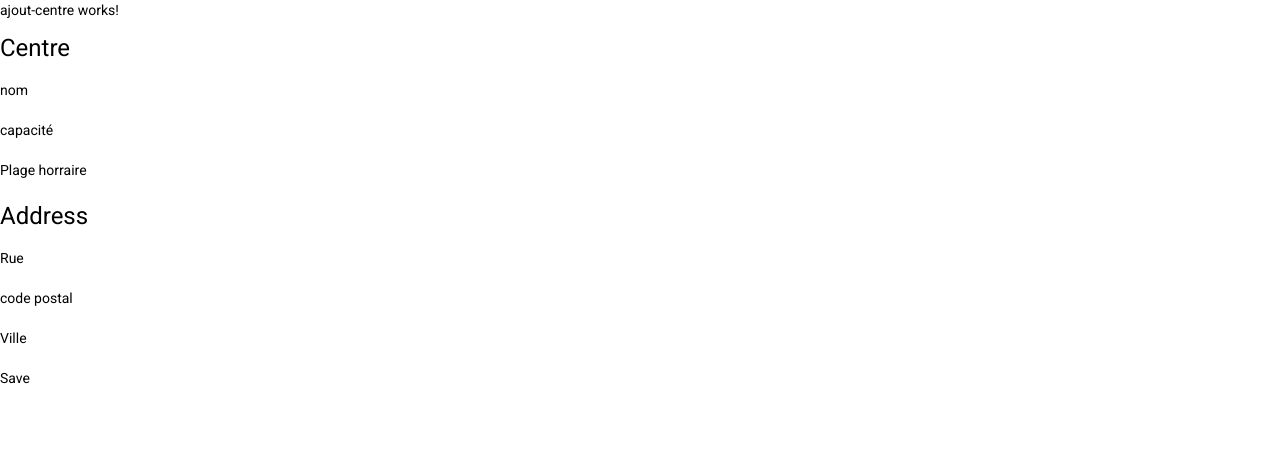
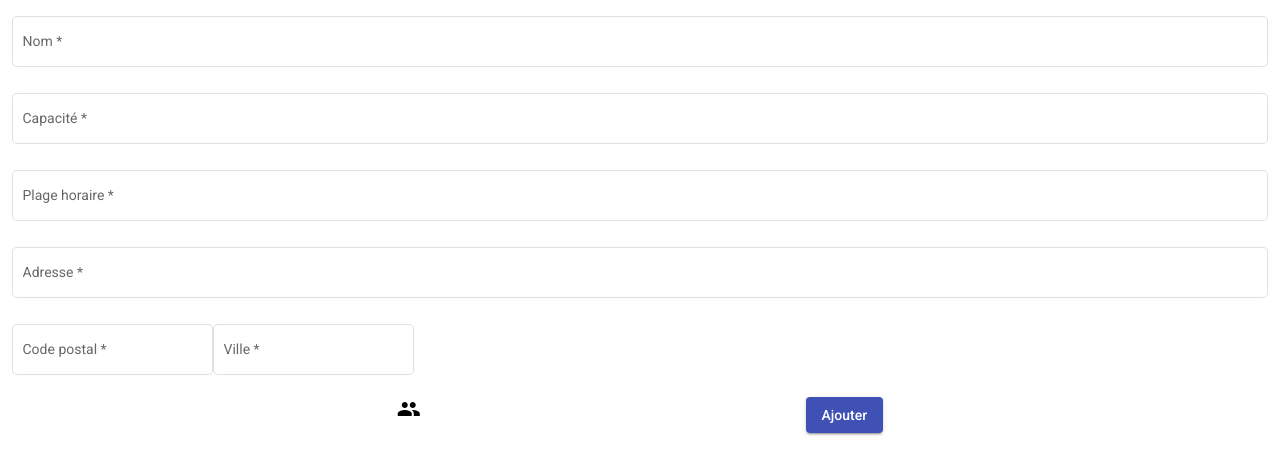
Before and after one commit to Nun4a/fullstackprojet, an Angular app in the folder front/: page /addcentre in a window 1280 px wide. Shown: the top 474 px of the page. Built offline with nearby package versions, Linux system fonts and the light colour scheme; what ng2-search-filter would draw is missing.

Commit message:
Ajout d'un centre fonctionnel | Corriger incrémentation id lors d'une création

```diff
--- a/front/src/app/app-routing.module.ts
+++ b/front/src/app/app-routing.module.ts
@@ -5,8 +5,8 @@ import { HomeComponent } from './component/home';
 import { GestionAdminComponent } from './component/gestion-admin/gestion-admin.component';
 import { ConnexionComponent } from './component/connexion/connexion.component';
 import { AjoutAdminComponent } from './component/ajout-admin/ajout-admin.component';
-import { AjoutCentreComponent } from './component/ajout-centre/ajout-centre.component';
-import { CentresComponent } from './component/centres';
+import { AjoutCentreComponent } from './component/centres/ajout-centre/ajout-centre.component';
+import { CentresComponent } from './component/centres/centre';
 
 const routes: Routes = [
   {path: 'home', component: HomeComponent},
--- a/front/src/app/app.module.ts
+++ b/front/src/app/app.module.ts
@@ -12,11 +12,11 @@ import { HttpClientModule } from '@angular/common/http';
 import { ConnexionComponent } from './component/connexion/connexion.component'
 import { SuperAdminService } from 'src/app/service';
 import { AjoutAdminComponent } from './component/ajout-admin/ajout-admin.component';
-import { AjoutCentreComponent } from './component/ajout-centre/ajout-centre.component';
+import { AjoutCentreComponent } from './component/centres/ajout-centre/ajout-centre.component';
 import { CentreService } from 'src/app/service';
 import { AddressService } from 'src/app/service';
 import { MaterialModule } from './material.module';
-import { CentresComponent } from './component/centres/centres.component';
+import { CentresComponent } from './component/centres/centre/centres.component';
 import { FormEditComponent } from './component/form-edit/form-edit.component';
 import { MenuComponent } from './component/menu/menu.component';
 import { DatagridComponent } from './component/datagrid/datagrid.component';
--- a/front/src/app/component/ajout-admin/ajout-admin.component.ts
+++ b/front/src/app/component/ajout-admin/ajout-admin.component.ts
@@ -32,7 +32,7 @@ export class AjoutAdminComponent implements OnInit {
 
   searchText: string = '';
 
-  public newAdmin: Admin = {id:5,firstName:'',lastName:'',mail:'',phoneNumber:'',center:this.choosencenter}
+  public newAdmin: Admin = {id:-1,firstName:'',lastName:'',mail:'',phoneNumber:'',center:this.choosencenter}
 
 
   constructor(private centerService: CentreService, private httpClient:HttpClient, private adminService:AdminService) { }
--- a/front/src/app/component/ajout-centre/ajout-centre.component.html
+++ /dev/null
@@ -1,42 +0,0 @@
-<p>ajout-centre works!</p>
-<form>
-    <h1>Centre</h1>
-    <div >
-        <label for="name">nom </label>
-        <div >
-          <input id="name" required>
-        </div>
-    </div>
-    <div >
-        <label for="capacity"> capacité</label>
-        <div >
-          <input id="capacity" required>
-        </div>
-    </div>
-    <div >
-        <label for="timetable">Plage horraire </label>
-        <div >
-          <input id="timetable" required>
-        </div>
-    </div>
-    <h1> Address</h1>
-    <div >
-        <label for="street">Rue </label>
-        <div >
-          <input id="street" required>
-        </div>
-    </div>
-    <div >
-        <label for="zipcode">code postal</label>
-        <div >
-          <input id="zipcode" required>
-        </div>
-    </div>
-    <div >
-        <label for="city">Ville</label>
-        <div >
-          <input id="city" required>
-        </div>
-    </div>
-    <a class="btn btn-success"  style="cursor: pointer;" (click)="ajouterCentre()" routerLink="/gestion-admin">Save</a>
-</form>
--- /dev/null
+++ b/front/src/app/component/centres/ajout-centre/ajout-centre.component.html
@@ -0,0 +1,35 @@
+
+<form [formGroup]="form" class="bg-white rounded-md p-2 m-1">
+  <div class="flex flex-col">
+    <mat-form-field appearance="outline">
+      <mat-label>Nom</mat-label>
+      <input matInput formControlName="name" placeholder="Nom" required>
+    </mat-form-field>
+    <mat-form-field appearance="outline">
+      <mat-label>Capacité</mat-label>
+      <input matInput formControlName="capacity" type="number" placeholder="Capacité" required>
+    </mat-form-field>
+    <mat-form-field appearance="outline">
+      <mat-label>Plage horaire</mat-label>
+      <input matInput formControlName="capacity" type="number" placeholder="Plage horaire" required>
+    </mat-form-field>
+    <mat-form-field appearance="outline">
+      <mat-label>Adresse</mat-label>
+      <input matInput formControlName="street" placeholder="Adresse" required>
+    </mat-form-field>
+    <div class="flex flex-row">
+      <mat-form-field appearance="outline">
+        <mat-label>Code postal</mat-label>
+        <input matInput formControlName="zipcode" type="number" placeholder="Code postal" required>
+      </mat-form-field>
+      <mat-form-field appearance="outline">
+        <mat-label>Ville</mat-label>
+        <input matInput formControlName="city" placeholder="Ville" required>
+      </mat-form-field>
+    </div>
+    <div class="flex justify-evenly">
+      <mat-icon class="hover:cursor-pointer" aria-hidden="false" aria-label="Example home icon" fontIcon="group"></mat-icon>
+      <button mat-raised-button (click)="ajouterCentre(form)" color="primary">Ajouter</button>
+    </div>
+  </div>
+</form>
--- a/front/src/app/component/ajout-centre/ajout-centre.component.ts
+++ b/front/src/app/component/centres/ajout-centre/ajout-centre.component.ts
@@ -2,6 +2,8 @@ import { HttpClient } from '@angular/common/http';
 import { Component, OnInit } from '@angular/core';
 import { AddressService, CentreService } from 'src/app/service';
 import { Address, Center } from 'src/app/Modele';
+import { FormControl, FormGroup } from '@angular/forms';
+import { registerLocaleData } from '@angular/common';
 
 @Component({
   selector: 'app-ajout-centre',
@@ -9,12 +11,14 @@ import { Address, Center } from 'src/app/Modele';
 })
 export class AjoutCentreComponent implements OnInit {
 
-  public street:any
-  public zipcode:any
-  public city:any
-  public name:any
-  public capacity:any
-  public timetable:any
+  form!: FormGroup;
+  public street!: string
+  public zipcode!: string
+  public city!: string
+  public name!: string
+  public capacity!: number
+  public timetable!: number
+  post: any = '';
 
 
   public newAddress: Address = {id:0,street:'',zipcode:'',city:''}
@@ -23,25 +27,38 @@ export class AjoutCentreComponent implements OnInit {
   constructor(private centerService: CentreService, private httpClient:HttpClient, private addressService:AddressService) { }
 
   ngOnInit(): void {
+    this.createForm()
   }
 
-  public ajouterCentre() {
-    this.street=(<HTMLInputElement>document.getElementById("street")).value;
-    this.zipcode=(<HTMLInputElement>document.getElementById("zipcode")).value;
-    this.city=(<HTMLInputElement>document.getElementById("city")).value;
+  createForm() {
+    let emailregex: RegExp = /^(([^<>()\[\]\\.,;:\s@"]+(\.[^<>()\[\]\\.,;:\s@"]+)*)|(".+"))@((\[[0-9]{1,3}\.[0-9]{1,3}\.[0-9]{1,3}\.[0-9]{1,3}])|(([a-zA-Z\-0-9]+\.)+[a-zA-Z]{2,}))$/
+    this.form = new FormGroup({
+      street: new FormControl(''),
+      zipcode: new FormControl(''),
+      city: new FormControl(''),
+      name: new FormControl(''),
+      capacity: new FormControl(''),
+      timetable: new FormControl('')
+    });
+  }
+
+
+  public ajouterCentre(post: any) {
+    console.log(post)
+    this.street = post.value.street;
+    this.zipcode = post.value.zipcode;
+    this.city = post.value.city;
     this.addAddress(this.street,this.zipcode,this.city)
-    this.name=(<HTMLInputElement>document.getElementById("name")).value;
-    this.capacity=(<HTMLInputElement>document.getElementById("capacity")).value;
-    this.timetable=(<HTMLInputElement>document.getElementById("timetable")).value;
+    this.name = post.value.name;
+    this.capacity = post.value.capacity;
+    this.timetable = post.value.timetable;
     this.addCentre(this.name,this.capacity,this.timetable, this.newAddress)
   }
-
 
   public addAddress(street: any, zipcode: any, city: any) {
     this.newAddress.street=street
     this.newAddress.zipcode=zipcode
     this.newAddress.city=city
-
     return this.addressService.saveAddressToServer(this.newAddress)
   }
 
--- /dev/null
+++ b/front/src/app/component/centres/centre/centres.component.html
@@ -0,0 +1,49 @@
+<div class="h-full w-full flex bg-slate-600 flex-row">
+    <app-menu class="h-full bg-zinc-700"></app-menu>
+    <mat-card class="flex w-full flex-row justify-evenly">
+        <!-- Sélection centres -->
+        <div class="bg-zinc-500 rounded-md p-2">
+            <input class="flex m-auto form-control w-60" type="text" [(ngModel)]="searchText" name="search"  autocomplete="off" placeholder="Entrez un centre de vaccination">
+            <table  class="table table-striped">
+                <!-- *ngIf="searchText.length>1" -->
+                <tbody class="flex flex-row">
+                <tr *ngFor="let centre of centers | filter:searchText" class="flex flex-col m-2 bg-zinc-400 rounded-md p-1">
+                <td>
+                    <div class="flex justify-evenly">
+                        {{centre.name}}
+                        <mat-icon class="hover:cursor-pointer" aria-hidden="false" aria-label="Example home icon" (click)="onCenterEdit(centre)" fontIcon="border_color"></mat-icon>
+                    </div>
+                </td>
+                <td>
+                    <div class="flex justify-evenly">
+                        {{centre.address.street}}
+                        <mat-icon class="hover:cursor-pointer" aria-hidden="false" (click)="onEquipClick(centre)" aria-label="Example home icon" fontIcon="group"></mat-icon>
+                    </div>
+                </td>
+                </tr>
+                </tbody>
+            </table>
+        </div>
+        <button *ngIf="!isAddCenterVisible" class="flex m-2 justify-center" mat-raised-button (click)="setAddCenterVisible(true)" color="primary">Ajouter</button>
+
+        <!-- Ajouter centre -->
+
+        <div *ngIf="isAddCenterVisible" class="flex justify-center item-center bg-zinc-500 rounded-md p-2 m-2">
+          <app-ajout-centre></app-ajout-centre>
+        </div>
+
+        <!-- Edit centre -->
+        <div class="flex justify-center item-center bg-zinc-500 rounded-md p-2 m-2"*ngIf="centerEdit">
+            <app-ajout-centre></app-ajout-centre>
+        </div>
+
+        <div *ngIf="equipEdit">
+            <div class="flex flex-col bg-zinc-500 rounded-md p-2 m-2">
+                <app-datagrid [title]="'Administrateur'"></app-datagrid>
+                <button mat-raised-button color="primary" routerLink="/addChangeAdmin"> Ajouter un administrateur</button>
+                <app-datagrid [title]="'Médecins'"></app-datagrid>
+                <button mat-raised-button color="primary" routerLink="/addChangeAdmin"> Ajouter un médecin</button>
+            </div>
+        </div>
+    </mat-card>
+</div>
--- a/front/src/app/component/centres/centres.component.ts
+++ b/front/src/app/component/centres/centre/centres.component.ts
@@ -1,5 +1,8 @@
+import { HttpErrorResponse } from '@angular/common/http';
 import { Component, Directive, OnInit } from '@angular/core';
 import { FormControl, FormGroup } from '@angular/forms';
+import { Center } from 'src/app/Modele';
+import { CentreService } from 'src/app/service';
 import { centerType } from './centres.types';
 
 @Component({
@@ -9,33 +12,42 @@ import { centerType } from './centres.types';
 
 export class CentresComponent implements OnInit {
 
-  constructor() {
-  }
-
-  ngOnInit(): void {
-    this.createForm();
-    this.centerEdit = false;
-    this.equipEdit = false;
-  }
-
   form!: FormGroup;
   titleAlert: string = 'This field is required';
   post: any = '';
   checkPassword: any;
   checkInUseEmail: any;
   searchText: string = '';
+  isAddCenterVisible: boolean = false;
 
   centerEdit: boolean = false;
   equipEdit: boolean = false;
   chooseAvailable: boolean = true;
 
+  public centers: Center[] = [];
+
   centerChoosen!: centerType;
 
-  //Charger les données des centres là dedans
-  centre: centerType[] = [
-    { id: 1, name: 'CH Narbonne', adress: 'Boulevard Dr Lacroix', codepostal: 11100, city: 'Narbonne' },
-    { id: 2, name: 'Nancy - Tour Marcel Brot' , adress: '1, Rue Joseph Cugnot', codepostal: 54000, city: 'Nancy'}
-  ];
+
+  constructor(private centerService: CentreService) { }
+
+  ngOnInit(): void {
+    this.createForm();
+    this.centerEdit = false;
+    this.equipEdit = false;
+    this.getCenter();
+  }
+
+  public getCenter(): void{
+    this.centerService.getCenters().subscribe(
+      (response: Center[]) => {
+        this.centers = response;
+      },
+      (error: HttpErrorResponse) => {
+        alert(error.message);
+      }
+    );
+  }
 
   onCenterEdit(centre: any){
     this.centerEdit = true;
@@ -65,6 +77,11 @@ export class CentresComponent implements OnInit {
     });
   }
 
+  setAddCenterVisible(val: boolean){
+    this.isAddCenterVisible = val;
+    console.log(this.isAddCenterVisible)
+  }
+
   onUpdate(post: any) {
     this.post = post;
     console.log(JSON.stringify(post.value))
--- a/front/src/app/component/centres/centres.component.html
+++ /dev/null
@@ -1,71 +0,0 @@
-<div class="h-full w-full flex bg-slate-600 flex-row">
-    <app-menu class="h-full bg-zinc-700"></app-menu>
-    <mat-card class="flex w-full flex-row justify-evenly">
-        <!-- Sélection centres -->
-        <div class="bg-zinc-500 rounded-md p-2">
-            <input class="flex m-auto form-control w-60" type="text" [(ngModel)]="searchText" name="search"  autocomplete="off" placeholder="Entrez un centre de vaccination">
-            <table  class="table table-striped">
-                <!-- *ngIf="searchText.length>1" -->
-                <tbody>
-                <tr *ngFor="let centre of centre | filter:searchText" class="flex flex-col m-2 bg-zinc-400 rounded-md p-1">
-                <td>
-                    <div>
-                        {{centre.name}}
-                        <mat-icon class="hover:cursor-pointer" aria-hidden="false" aria-label="Example home icon" (click)="onCenterEdit(centre)" fontIcon="border_color"></mat-icon>
-                    </div>
-                </td>
-                <td>
-                    <div>
-                        {{centre.adress}}
-                        <mat-icon class="hover:cursor-pointer" aria-hidden="false" (click)="onEquipClick(centre)" aria-label="Example home icon" fontIcon="group"></mat-icon>
-                    </div>
-                </td>
-                </tr>
-                </tbody>
-            </table>
-        </div>
-
-        <!-- Edit centre -->
-        <div class="flex justify-center item-center"*ngIf="centerEdit">
-            <form [formGroup]="form">
-                <div class="flex flex-col">
-                  <mat-form-field appearance="outline">
-                    <mat-label>Nom</mat-label>
-                    <input matInput formControlName="name" placeholder="Nom">
-                  </mat-form-field>
-                  <mat-form-field appearance="outline">
-                    <mat-label>Adresse</mat-label>
-                    <input matInput formControlName="adress" placeholder="Adresse">
-                  </mat-form-field>
-                  <div class="flex flex-row">
-                    <mat-form-field appearance="outline">
-                      <mat-label>Code postal</mat-label>
-                      <input matInput formControlName="codepostal" placeholder="Code postal">
-                    </mat-form-field>
-                    <mat-form-field appearance="outline">
-                      <mat-label>Ville</mat-label>
-                      <input matInput formControlName="city" placeholder="Ville">
-                    </mat-form-field>
-                  </div>
-                  <div class="flex justify-evenly">
-                    <mat-icon class="hover:cursor-pointer" aria-hidden="false" (click)="onEquipClick()" aria-label="Example home icon" fontIcon="group"></mat-icon>
-                    <button (click)="onUpdate(form)" mat-raised-button color="primary">Mettre à jour</button>
-                    <button mat-raised-button color="primary">Annuler</button>
-                  </div>
-                </div>
-              </form>
-        </div>
-
-        <div *ngIf="equipEdit">
-            <div class="flex flex-col">
-                <app-datagrid [title]="'Administrateur'"></app-datagrid>
-                <button mat-raised-button color="primary" routerLink="/addChangeAdmin"> Ajouter un administrateur</button>
-                <app-datagrid [title]="'Médecins'"></app-datagrid>
-                <button mat-raised-button color="primary" routerLink="/addChangeAdmin"> Ajouter un médecin</button>
-
-            </div>
-
-        </div>
-
-    </mat-card>
-</div>
```
Also changed, not shown: front/src/app/component/centres/ajout-centre/index.ts (renamed from front/src/app/component/ajout-centre/index.ts), front/src/app/component/centres/centre/centres.types.ts (renamed from front/src/app/component/centres/centres.types.ts), front/src/app/component/centres/centre/index.ts (renamed from front/src/app/component/centres/index.ts), 2 other files (tests, documents, lock files or other folders).
